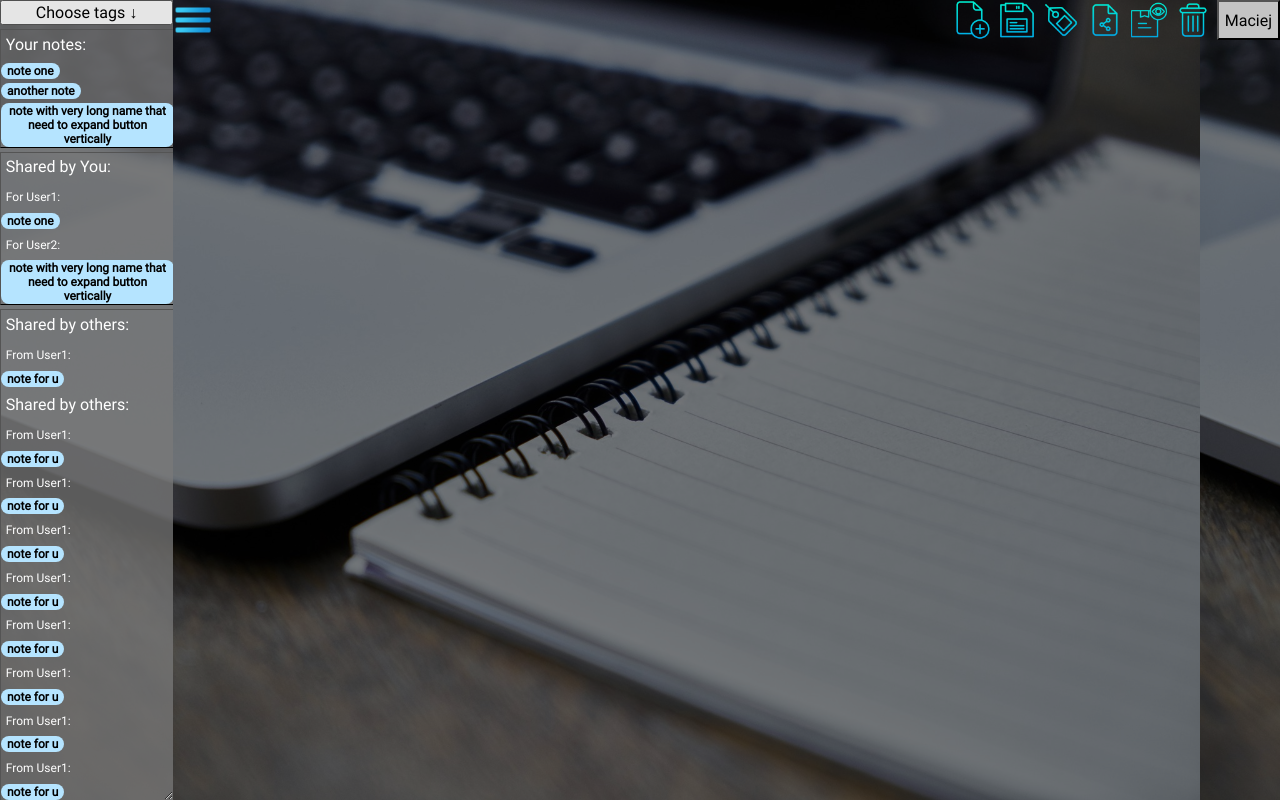
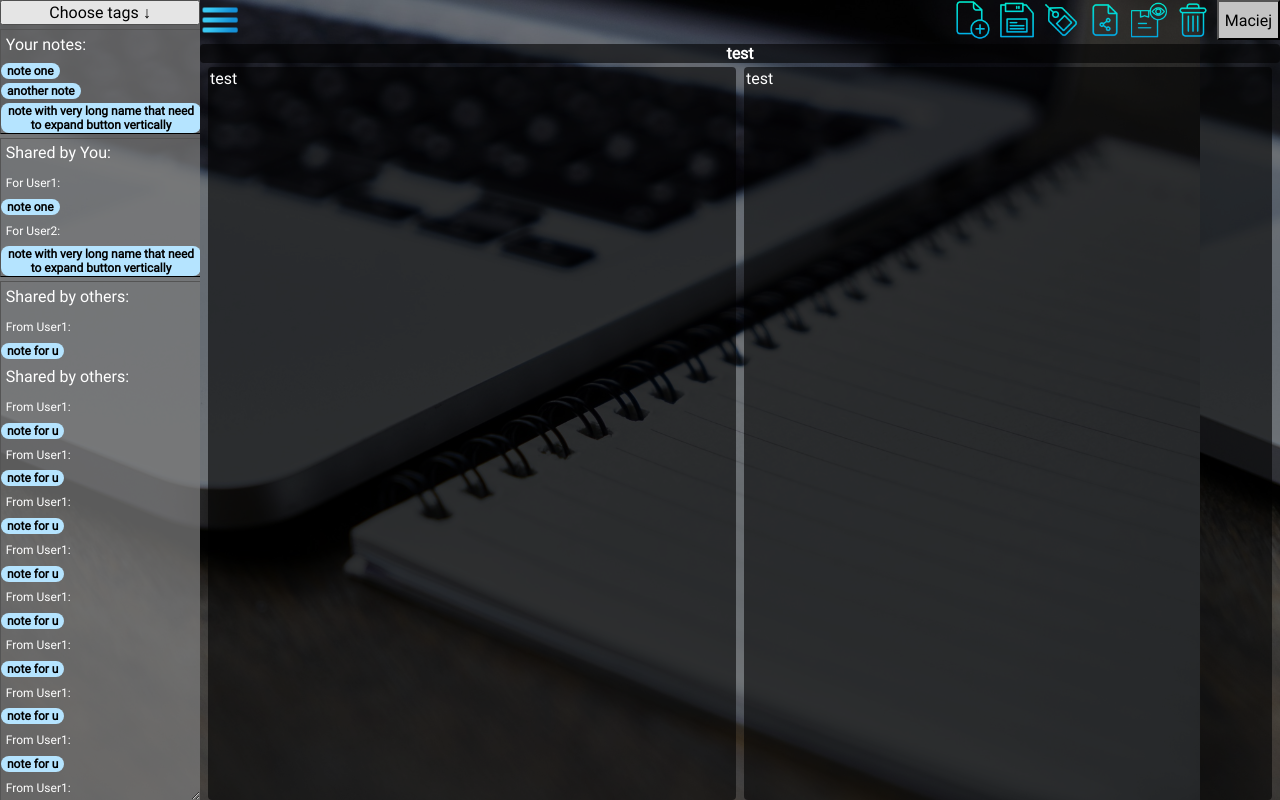
Before and after one commit to Szwendacz99/QuickNotes, a PHP site: page /public/views/editor.html in a window 1280 px wide. Run offline with PHP 8.4, Linux system fonts and the light colour scheme.

Commit message:
finish basic css for editor view and left panel

```diff
--- a/source/public/css/editor.css
+++ b/source/public/css/editor.css
@@ -1,13 +1,13 @@
 body {
     display: flex;
     flex-direction: row;
-
 }
 
 .editor-container {
     display: flex;
     flex-direction: column;
-    width: 100vw;
+    gap: 0.5vh;
+    width: 100%;
     height: 100vh;
 }
 
@@ -67,8 +67,27 @@ body {
     height: 5vh;
 }
 
-@media screen and (max-device-width:640px), screen and (max-device-width:414px) {
-    .dashboard {
-        height: fit-content;
-    }
+.editing-panel-container {
+    display: flex;
+    flex-direction: row;
+    gap: 1vh;
+    height: 100%;
+    padding-left: 1vh;
+    padding-right: 1vh;
 }
+
+.editing-panel {
+    border: 0;
+    background-color: rgba(0, 0, 0, 0.60);
+    border-radius: 0.5vh;
+    font-size: 16px;
+    color: white;
+    resize: none;
+    width: 100%;
+}
+
+.editing-panel-title {
+    height: fit-content;
+    text-align: center;
+    font-weight: bold;
+}
--- a/source/public/css/leftpanel.css
+++ b/source/public/css/leftpanel.css
@@ -8,6 +8,7 @@
     overflow-y: auto;
     overflow-x: hidden;
     resize: horizontal;
+    min-width: 200px;
 }
 
 .button-choose-tags {
--- a/source/public/views/editor.html
+++ b/source/public/views/editor.html
@@ -81,6 +81,8 @@
 
         </div>
     </div>
+
+
     <div class="editor-container">
         <div class="top-panel">
             <button class="dashboard-bt left-panel-button" onclick="switchLeftPanel()"></button>
@@ -94,6 +96,16 @@
                 <button class="user-menu-button">Maciej</button>
             </div>
         </div>
+
+        <div class="editing-panel editing-panel-title">
+            test
+        </div>
+
+        <div class="editing-panel-container">
+            <textarea class="editing-panel">test</textarea>
+            <textarea class="editing-panel" disabled="true">test</textarea>
+        </div>
+
     </div>
 
 
```
